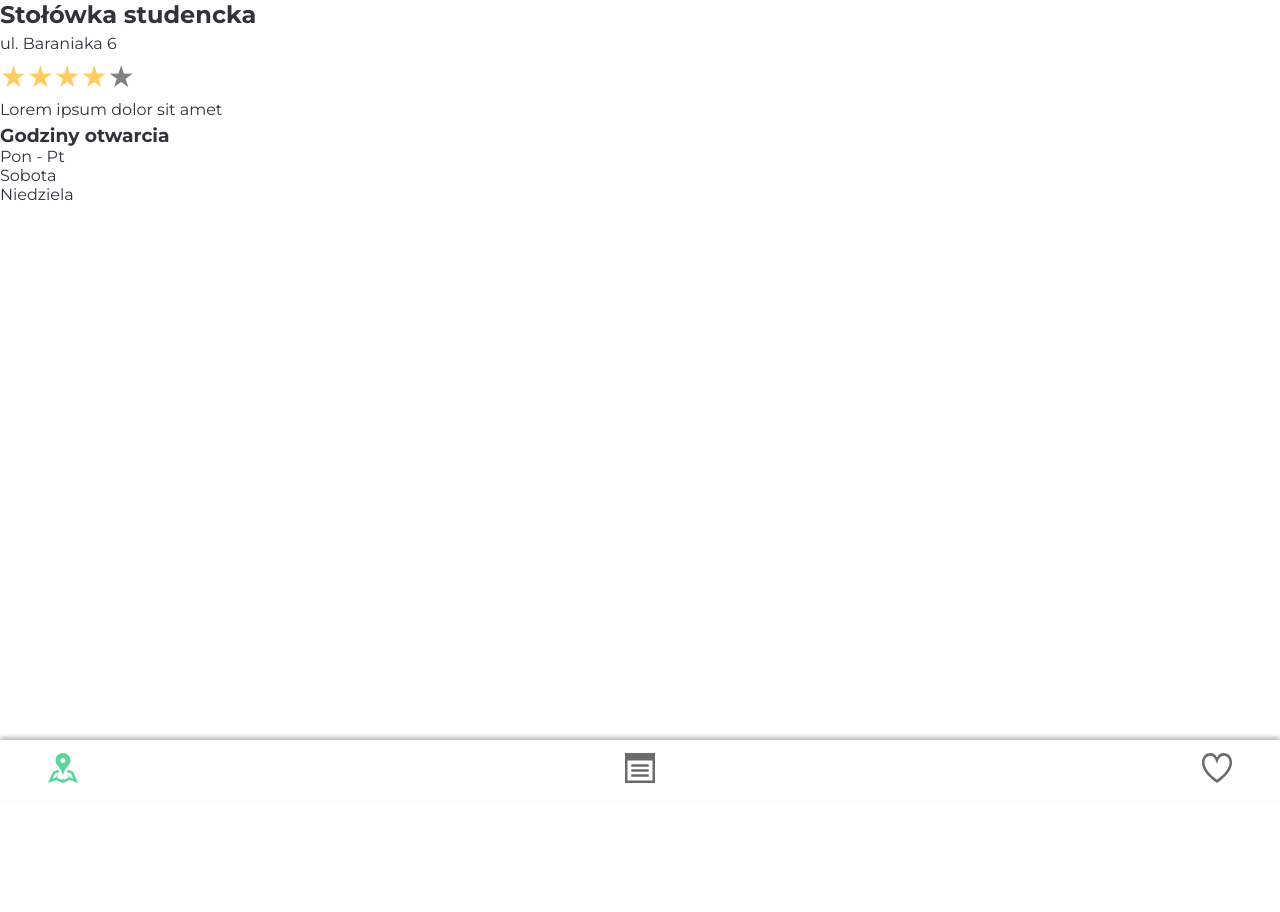
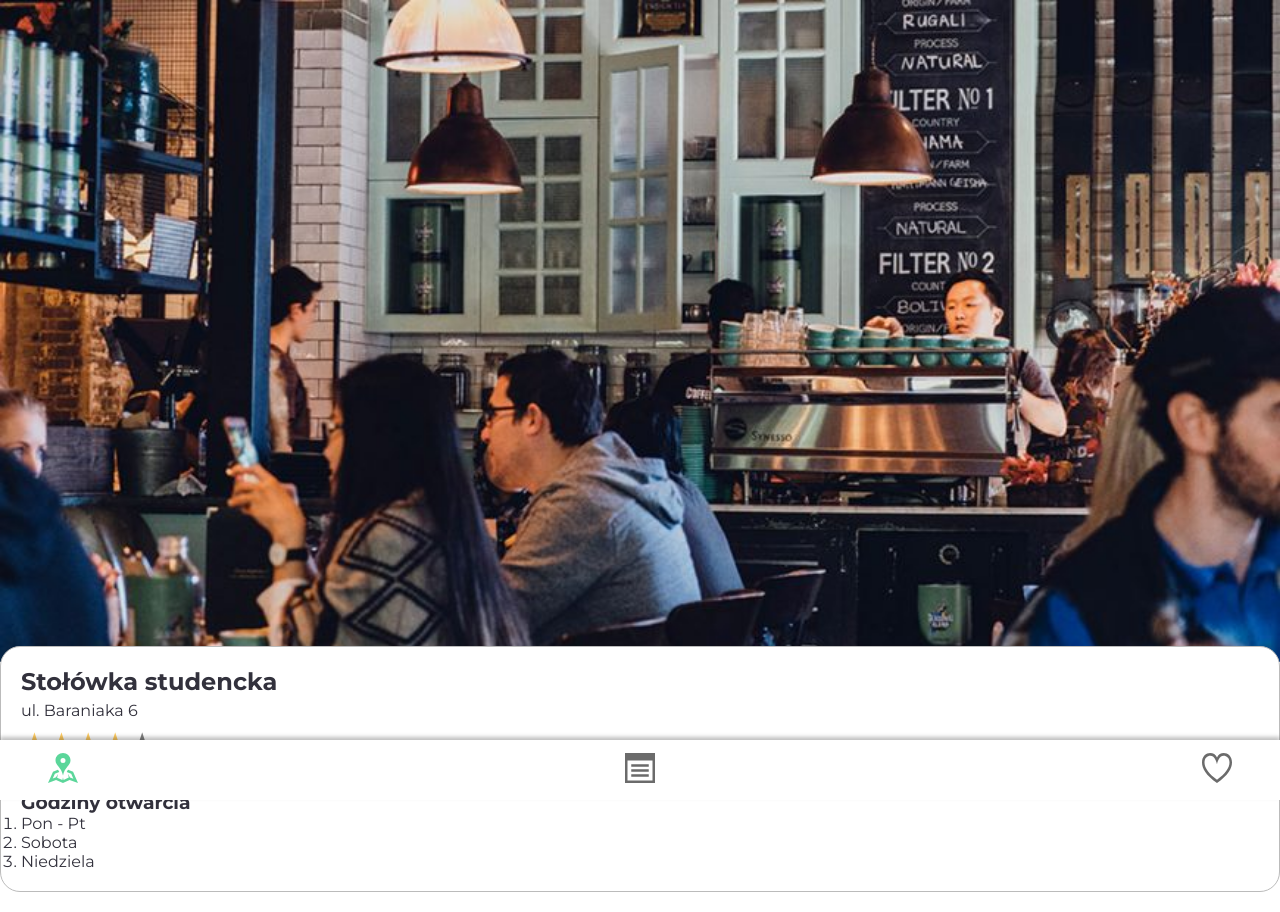
Before and after one commit to akai-org/polifood-client, a React (Create React App) app: page /restaurant-info in a window 1280 px wide. Before the commit the page ends 800 px from the top, so only its background shows below. Built offline with nearby package versions, Linux system fonts and the light colour scheme.

Commit message:
Add base for restaurant page view

```diff
--- a/src/App.js
+++ b/src/App.js
@@ -7,7 +7,7 @@ import {
 
 import './App.scss';
 import MapPage from './pages/MapPage';
-import RestaurantPageInfo from './pages/RestaurantPageInfo';
+import RestaurantPageInfo from './pages/RestaurantPageInfo/RestaurantPageInfo';
 import NavBar from './components/NavBar/NavBar';
 
 export default function App() {
--- a/src/pages/RestaurantPageInfo.js
+++ /dev/null
@@ -1,18 +0,0 @@
-import React from 'react';
-import PlaceDescription from '../components/PlaceDescription/PlaceDescription';
-import OpeningHours from '../components/OpeningHours/OpeningHours';
-
-export default function RestaurantInfoPage() {
-  return (
-    <div className="MapPage">
-      <PlaceDescription
-        name="Stołówka studencka"
-        address="ul. Baraniaka 6"
-        rating={4}
-        description="Lorem ipsum dolor sit amet"
-      />
-
-      <OpeningHours />
-    </div>
-  );
-}
--- /dev/null
+++ b/src/pages/RestaurantPageInfo/RestaurantPageInfo.js
@@ -0,0 +1,24 @@
+import React from 'react';
+import PlaceDescription from '../../components/PlaceDescription/PlaceDescription';
+import OpeningHours from '../../components/OpeningHours/OpeningHours';
+import RestaurantPicture from '../../assets/images/restaurant.jpg';
+import './RestaurantPageInfo.scss';
+
+export default function RestaurantInfoPage() {
+  return (
+    <div className="RestaurantPageInfo">
+      <img src={RestaurantPicture} alt="" className="restaurant-picture"/>
+
+      <div class="contentt">
+        <PlaceDescription
+          name="Stołówka studencka"
+          address="ul. Baraniaka 6"
+          rating={4}
+          description="Lorem ipsum dolor sit amet"
+        />
+
+        <OpeningHours />
+      </div>
+    </div>
+  );
+}
--- /dev/null
+++ b/src/pages/RestaurantPageInfo/RestaurantPageInfo.scss
@@ -0,0 +1,13 @@
+.restaurant-picture {
+  width: 100%;
+  z-index: -1;
+}
+
+.contentt {
+  background-color: white;
+  padding: 20px;
+  border-radius: 20px;
+  border: 1px solid #BBBBBB;
+  position: relative;
+  top: -20px;
+}
```
Also changed, not shown: src/assets/images/restaurant.jpg (added).
